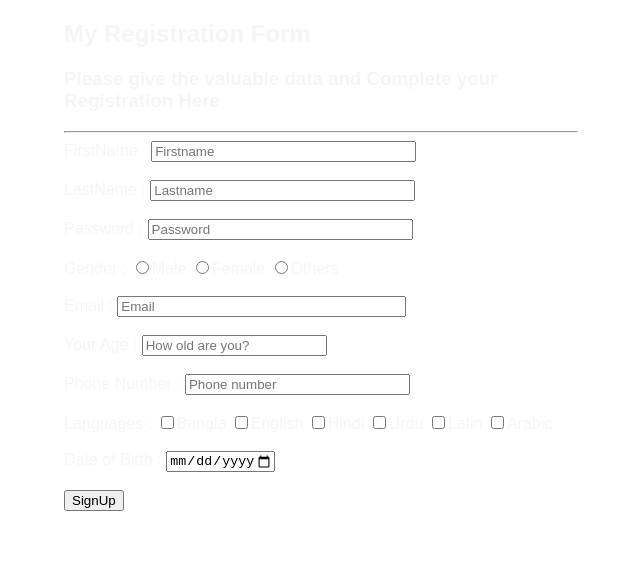
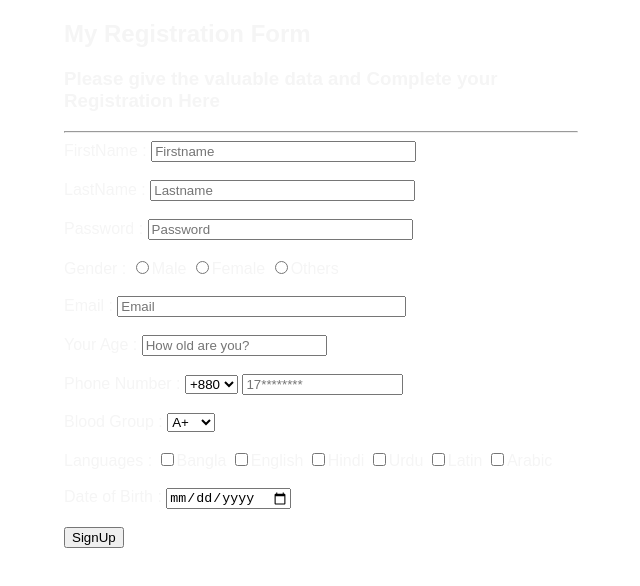
Before and after one commit to NIRUPOM/Registration-form, a plain HTML site: page index.html in a window 1280 px wide. Shown: the whole page, without its empty margins (244-884 px from the left). Drawn offline with Linux system fonts and the light colour scheme.

Commit message:
Add files via upload

```diff
--- a/index.html
+++ b/index.html
@@ -39,12 +39,34 @@
                 <label>Email :</label>
                 <input type="email" name="email" placeholder="Email" size="33" class="form-control" required/>
                 <br/><br/>
+                <!--You Age Field -->
                 <label>Your Age : </label>
-                <input type="number" name="age" id="name" placeholder="How old are you?" size="10" class="form-control" required/>
+                <input type="number" name="age" id="name" placeholder="How old are you?" size="5" class="form-control" required/>
                 <br/><br/>
                 <!--contact number field-->
                 <label>Phone Number :</label>
-                <input type="phone" name="phone" placeholder="Phone number" size="25" class="form-control" required/>
+                <td>
+                    <select>
+                        <option>+880</option>
+                        <option>+91</option>
+                    </select>
+                </td>
+                <input type="phone" name="phone" placeholder="17********" size="17" class="form-control" required/>
+                <br/><br/>
+                <!--Blood Group field-->
+                <label>Blood Group : </label>
+                <td>
+                    <select>
+                        <option>A+</option>
+                        <option>A-</option>
+                        <option>B+</option>
+                        <option>B-</option>
+                        <option>O+</option>
+                        <option>O-</option>
+                        <option>AB+</option>
+                        <option>AB-</option>
+                    </select>
+                </td>
                 <br/><br/>
                 <!--Languages field-->
                 <label>Languages :</label>
@@ -57,12 +79,12 @@
                 <br/><br/>
                 <!--Date of Birth field-->
                 <label>Date of Birth : </label>
-                <input type="date" class="form-control" min="2010-01-01" max="2030-01-01" required/>
+                <input type="date" class="form-control" required/>
                 <br/><br/>
                 <!---->
 
                 <!--SignUp Button-->
-                <input type="submit" value="SignUp" size="40" class="form-control">
+                <input type="submit" value="SignUp"/>
 
             </form>
 
```
